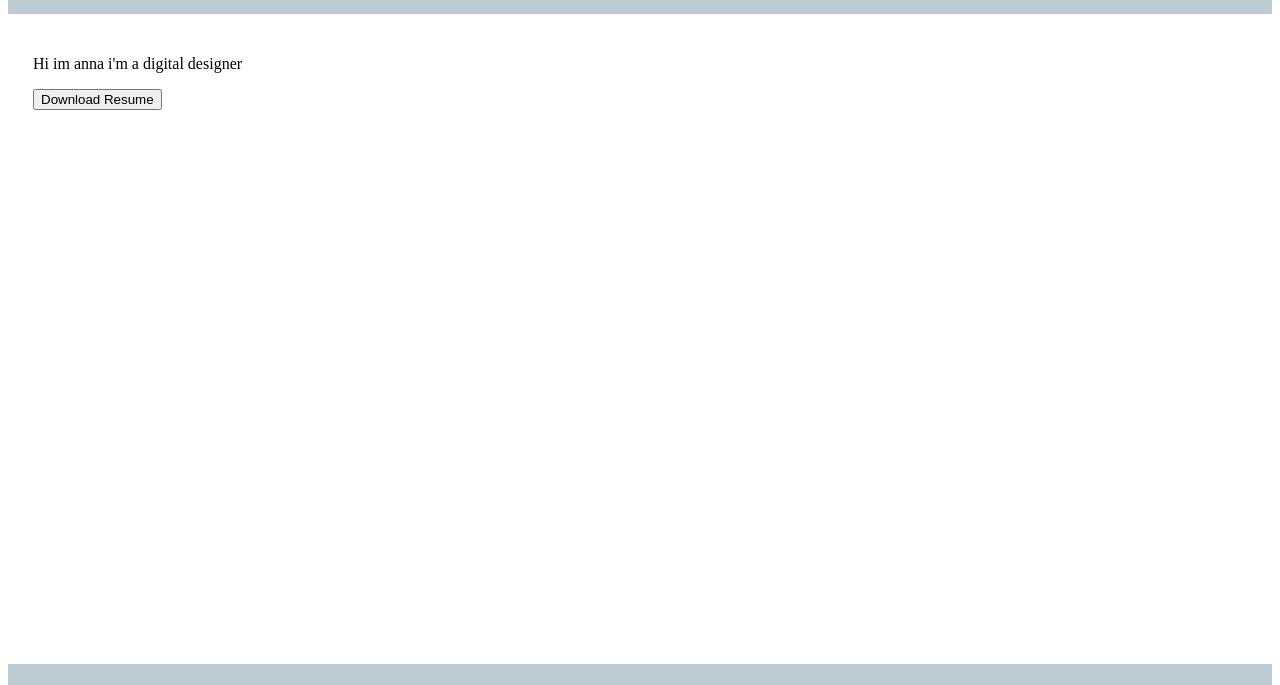
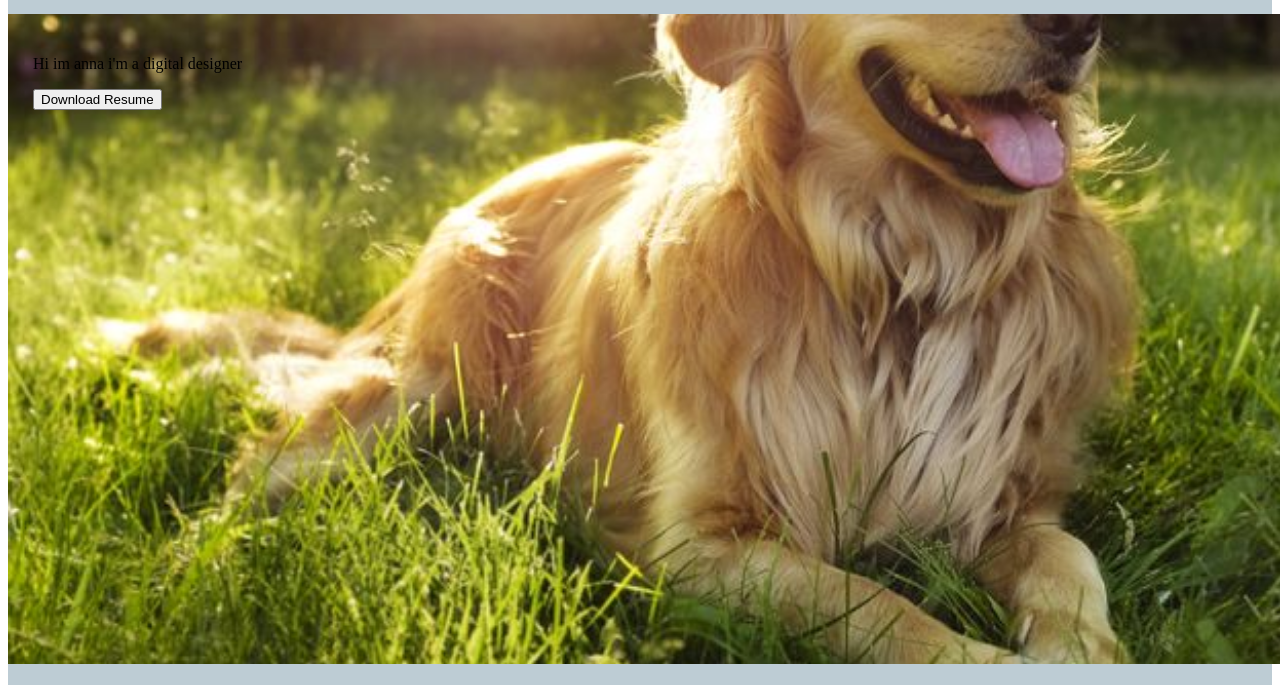
Before and after one commit to annacurl/UX_UI_HW_17, a plain HTML site: page index.html in a window 1280 px wide. Shown: the part 115-800 px from the top of the page. Drawn offline with Linux system fonts and the light colour scheme.

Commit message:
Update style.css

```diff
--- a/css/style.css
+++ b/css/style.css
@@ -206,6 +206,8 @@
   width: 100%;
   height: 600px;
   padding:25px;
+  background-image: url(../images/golden-retriever.jpg);
+  background-repeat: no-repeat;
 }
 
 #home {
```
